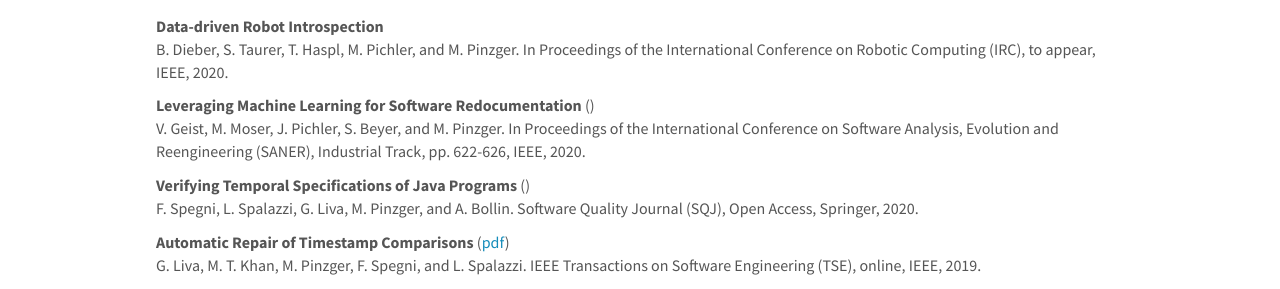
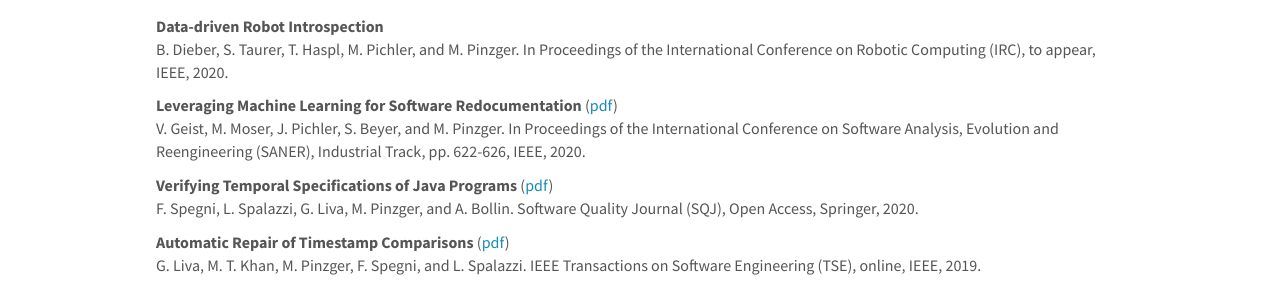
Before and after one commit to pinzger/pinzger.github.io, a Jekyll site: the page built from _pages/publications.md, in a window 1280 px wide and 900 px high, scrolled down 1519 px. Shown: the part 165-454 px from the top of the window. Built offline with Jekyll 4.4.1, drawn with Linux system fonts in a browser that asks for light colours; nearby versions of some CDN libraries.

Commit message:
fixed minor bug

```diff
--- a/_data/publist.yml
+++ b/_data/publist.yml
@@ -21,7 +21,7 @@
   description:
   link:
     url: ../papers/Geist2020-redocu.pdf
-    display:
+    display: pdf
   highlight:
 
 - title: "Verifying Temporal Specifications of Java Programs"
@@ -34,7 +34,7 @@
   description:
   link:
     url: ../papers/Spegni2020-verifying.pdf
-    display:
+    display: pdf
   highlight:
 
 - title: "Automatic Repair of Timestamp Comparisons"
```
